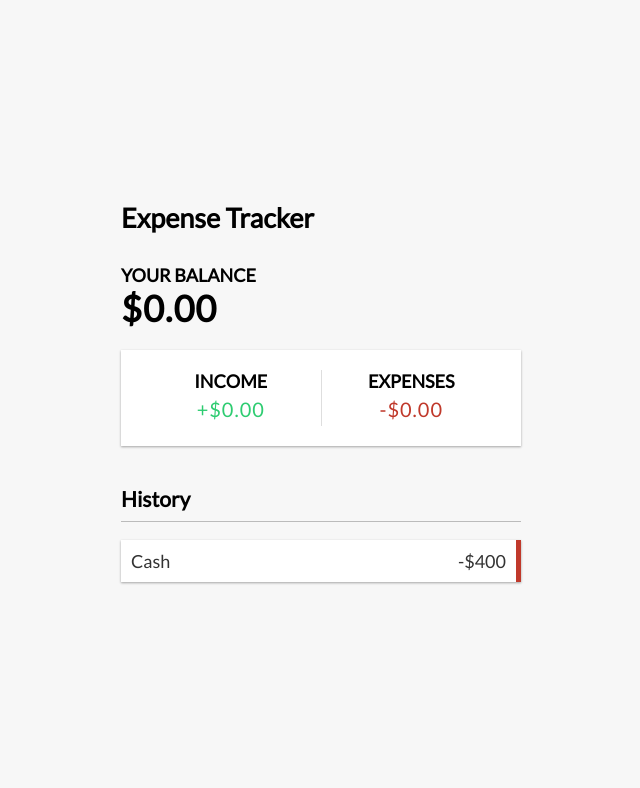
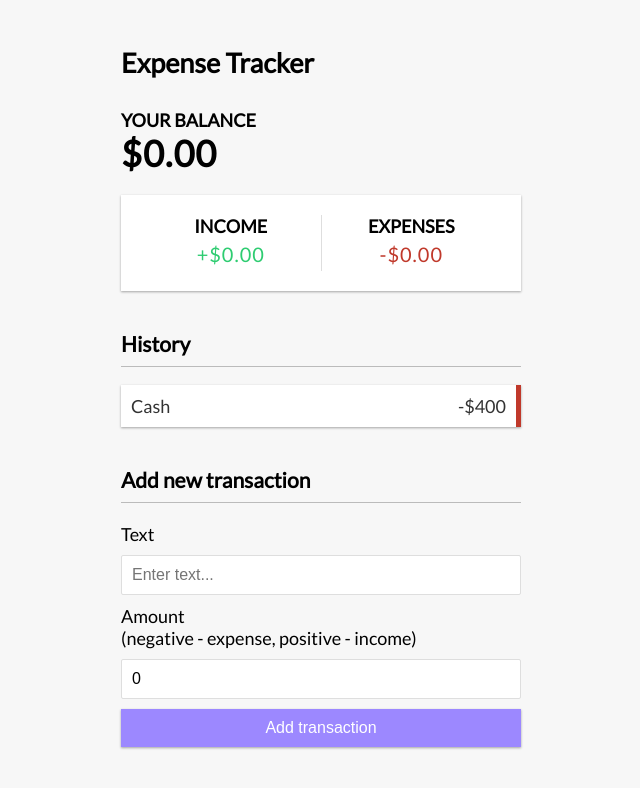
Before and after one commit to JanudaFdo/Expense-tracker-app, a React (Create React App) app: page / in a window 1280 px wide. Shown: the top 788 px of the page, without its empty margins (319-959 px from the left). Built offline with nearby package versions, Linux system fonts and the light colour scheme.

Commit message:
add a new component AddTransaction

```diff
--- a/src/App.js
+++ b/src/App.js
@@ -3,6 +3,7 @@
 import Balance from './components/Balance';
 import IncomeExpenses from './components/IncomeExpenses';
 import TransactionList from './components/TransactionList';
+import AddTransaction from './components/AddTransaction';
 import './App.css';
 
 function App() {
@@ -13,6 +14,7 @@
           <Balance />
           <IncomeExpenses />
           <TransactionList />
+          <AddTransaction />
         </div>
     </div>
   );
--- /dev/null
+++ b/src/components/AddTransaction.js
@@ -0,0 +1,28 @@
+import React, {useState} from 'react'
+
+const AddTransaction = () => {
+    const [text, setText] = useState('');
+    const [amount, setAmount] = useState(0);
+
+  return (
+    <div>
+      <h3>Add new transaction</h3>
+      <form>
+        <div className="form-control">
+          <label htmlFor="text">Text</label>
+          <input type="text" value={text} onChange = {(e) => setText(e.target.value)} placeholder="Enter text..." />
+        </div>
+        <div className="form-control">
+          <label htmlFor="amount"
+            >Amount <br />
+            (negative - expense, positive - income)</label
+          >
+          <input type="number" value={amount} onChange = {(e) => setAmount(e.target.value)} placeholder="Enter amount..." />
+        </div>
+        <button className="btn">Add transaction</button>
+      </form>
+    </div>
+  )
+}
+
+export default AddTransaction
--- a/src/components/Balance.js
+++ b/src/components/Balance.js
@@ -4,7 +4,7 @@
   return (
     <>
       <h4>Your Balance</h4>
-      <h1 id="balance">$0.00</h1>
+      <h1>$0.00</h1>
     </>
   )
 }
--- a/src/components/IncomeExpenses.js
+++ b/src/components/IncomeExpenses.js
@@ -5,11 +5,11 @@
     <div className='inc-exp-container'>
         <div>
             <h4>Income</h4>
-            <p id="money-plus" className="money plus">+$0.00</p>
+            <p className="money plus">+$0.00</p>
         </div>
         <div>
             <h4>Expenses</h4>
-            <p id="money-minus" className="money minus">-$0.00</p>
+            <p className="money minus">-$0.00</p>
         </div>
     </div>
   )
```
